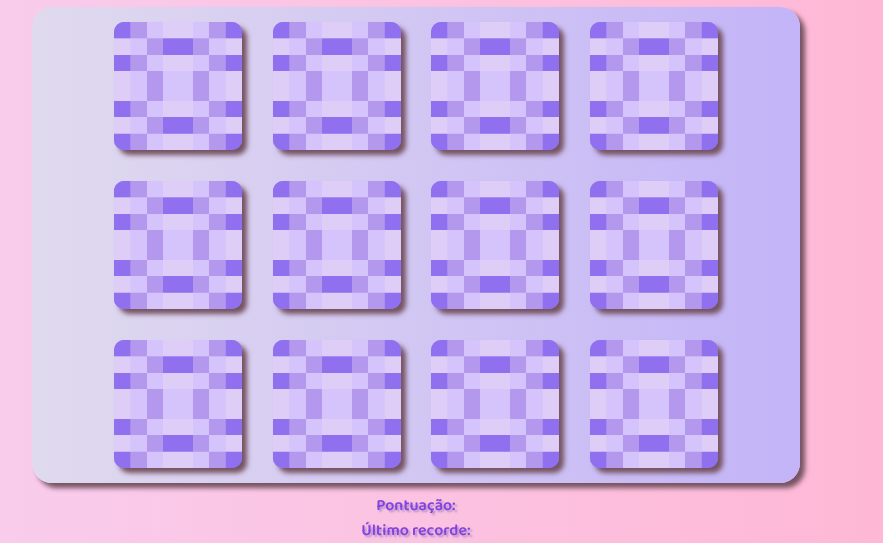
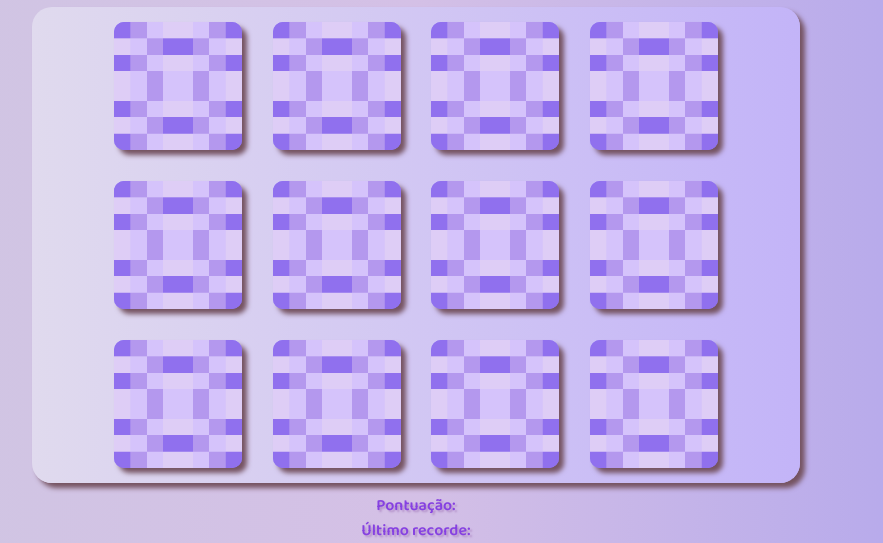
Before and after one commit to ramos-r/Jogo-da-memoria, a plain HTML site: page index.html in a window 1280 px wide. Shown: the part 321-864 px from the top of the page, without its empty margins (224-1107 px from the left). Drawn offline with Linux system fonts and the light colour scheme.

```diff
--- a/styles/style.css
+++ b/styles/style.css
@@ -1,6 +1,6 @@
 body{
     margin: 0px;
-    background-image:linear-gradient(to right, #f8d1f2, #ffb4d1);
+    background-image:linear-gradient(to right, #cfc7e2, #d4c0e6, #aea3ed);
     justify-content: center;
     text-align: center;
     text-shadow: 2px 2px 2px #b492ca;
```
Also changed, not shown: images/Logo.png.
